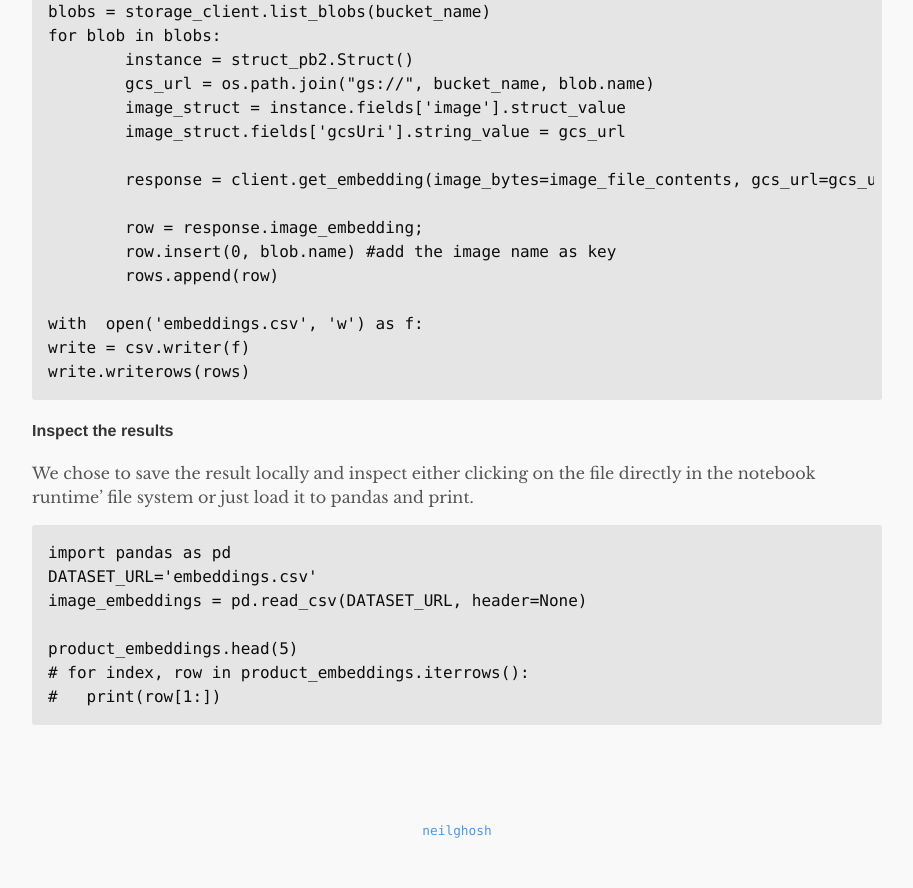
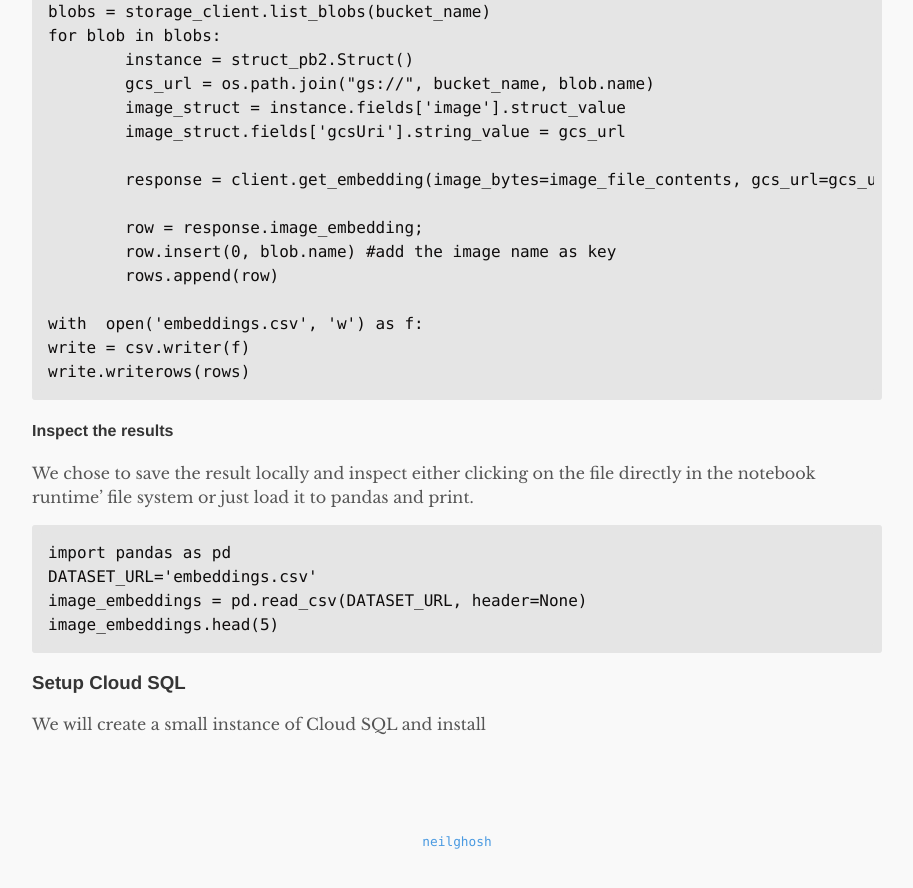
Before and after one commit to neilghosh/neilghosh.github.io, a Jekyll site: the page built from _posts/2023/2023-12-02-embeddings-prediction-using-vertext-ai-and-vector-database.md.md, in a window 1280 px wide and 900 px high, scrolled down 3097 px. Shown: the top 888 px of the window, without its empty margins (183-1096 px from the left). Built offline with Jekyll 4.4.1, drawn with Linux system fonts in a browser that asks for light colours.

Commit message:
_posts/2023/2023-12-02-embeddings-prediction-using-vertext-ai-and-vector-database.md.md updated from https://stackedit.io/

````diff
--- a/_posts/2023/2023-12-02-embeddings-prediction-using-vertext-ai-and-vector-database.md.md
+++ b/_posts/2023/2023-12-02-embeddings-prediction-using-vertext-ai-and-vector-database.md.md
@@ -116,12 +116,11 @@ We chose to save the result locally and inspect either clicking on the file dire
 import pandas as pd
 DATASET_URL='embeddings.csv'
 image_embeddings = pd.read_csv(DATASET_URL, header=None)
-
-product_embeddings.head(5)
-# for index, row in product_embeddings.iterrows():
-#   print(row[1:])
+image_embeddings.head(5)
 ```
+### Setup Cloud SQL
+We will create a small instance of Cloud SQL and  install
 <!--stackedit_data:
-eyJoaXN0b3J5IjpbNjU2ODM0MDQ4LC0xMTEyODcyNjk1LDE5OT
-I3NDkwMTcsNzYxODEwMDA0XX0=
+eyJoaXN0b3J5IjpbMTMyNDQ4NDY0OSwtMTExMjg3MjY5NSwxOT
+kyNzQ5MDE3LDc2MTgxMDAwNF19
 -->
````
